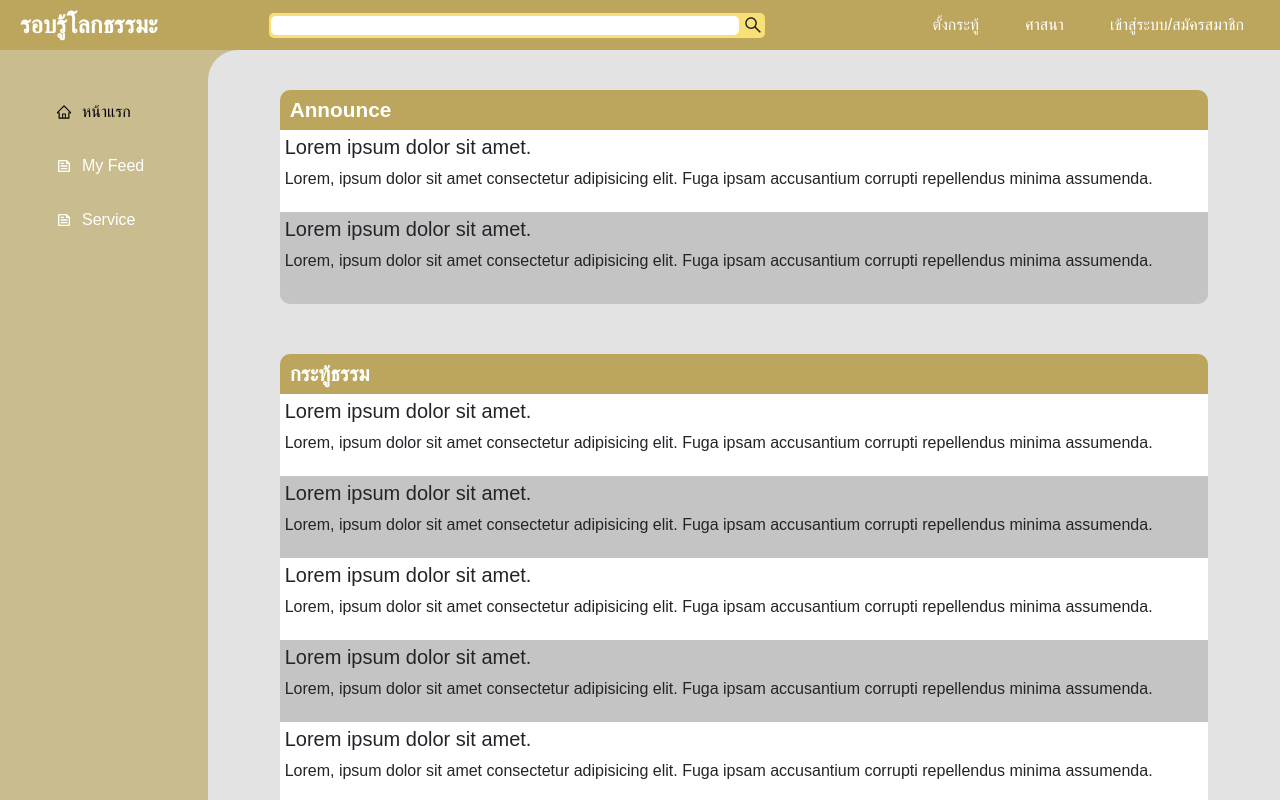
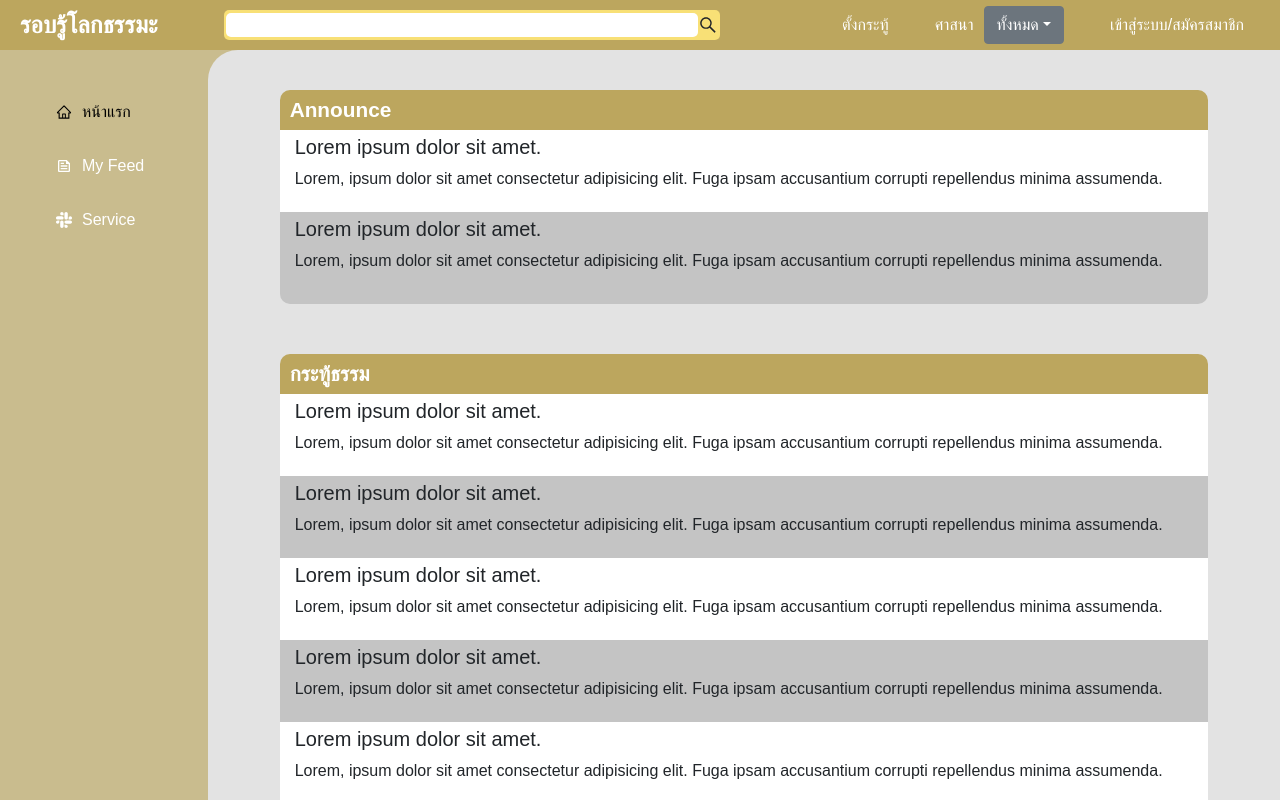
Before and after one commit to Software-Studio-Group-Work/Assignment-Frontend, a React (Create React App) app: page / in a window 1280 px wide. Shown: the top 800 px of the page. Built offline with nearby package versions, Linux system fonts and the light colour scheme; a web font is replaced by a local one.

Commit message:
update and fix bug

```diff
--- a/src/components/PostItem/PostItem.styles.js
+++ b/src/components/PostItem/PostItem.styles.js
@@ -2,5 +2,6 @@ import styled from "styled-components";
 
 export const PostItemContainer = styled.div`
   background-color: ${(props) => props.bg};
-  padding: 5px;
+  padding: 5px 15px;
+  cursor: pointer;
 `;
--- a/src/index.css
+++ b/src/index.css
@@ -4,6 +4,7 @@ body {
   -webkit-font-smoothing: antialiased;
   -moz-osx-font-smoothing: grayscale;
   background: #E3E3E3;
+  overflow-y: scroll;
 
 }
 
--- a/src/layouts/NavBar/NavBar.jsx
+++ b/src/layouts/NavBar/NavBar.jsx
@@ -1,4 +1,4 @@
-import React from "react";
+import React, { useState } from "react";
 import {
   NavContainer,
   NavLogo,
@@ -6,10 +6,13 @@ import {
   NavList,
   NavLink,
   NavSearch,
+  NavDropdown,
 } from "./NavBar.styles";
 import { AiOutlineSearch } from "react-icons/ai";
+import { Dropdown } from "react-bootstrap";
 
 function NavBar() {
+  const [religion, setReligion] = useState("ทั้งหมด");
   return (
     <NavContainer>
       <NavLogo to="/">รอบรู้โลกธรรมะ</NavLogo>
@@ -21,7 +24,20 @@ function NavBar() {
         <NavList>
           <NavLink to="/post">ตั้งกระทู้</NavLink>
         </NavList>
-        <NavList>ศาสนา</NavList>
+        <NavList>
+          ศาสนา
+          <NavDropdown variant="secondary" id="dropdown" title={religion}>
+            <Dropdown.Item onClick={() => setReligion("พุทธ")}>
+              พุทธ
+            </Dropdown.Item>
+            <Dropdown.Item onClick={() => setReligion("อิสลาม")}>
+              อิสลาม
+            </Dropdown.Item>
+            <Dropdown.Item onClick={() => setReligion("คริสต์")}>
+              คริสต์
+            </Dropdown.Item>
+          </NavDropdown>
+        </NavList>
         <NavList>
           <NavLink to="/login">เข้าสู่ระบบ/สมัครสมาชิก</NavLink>
         </NavList>
--- a/src/layouts/NavBar/NavBar.styles.js
+++ b/src/layouts/NavBar/NavBar.styles.js
@@ -1,5 +1,7 @@
 import styled from "styled-components";
 import { NavLink as Link } from "react-router-dom";
+import { DropdownButton } from "react-bootstrap";
+
 export const NavContainer = styled.nav`
   background-color: #bca65e;
   height: 50px;
@@ -22,13 +24,13 @@ export const NavSearch = styled.div`
   display: flex;
   align-items: center;
   width: 40%;
-  height: 25px;
+  height: 30px;
   background-color: #f8e076;
   border-radius: 5px;
   padding: 3px 2px;
   justify-content: space-between;
   input {
-    width: 95%;
+    width: 97%;
     height: 100%;
     outline: none;
     border: none;
@@ -71,3 +73,8 @@ export const NavLink = styled(Link)`
     color: #000;
   }
 `;
+
+export const NavDropdown = styled(DropdownButton)`
+  color: #fff;
+  margin-left: 10px;
+`;
--- a/src/layouts/SideBar/SideBar.jsx
+++ b/src/layouts/SideBar/SideBar.jsx
@@ -7,7 +7,7 @@ import {
 } from "./SideBar.styles";
 import { AiOutlineHome } from "react-icons/ai";
 import { MdOutlineFeed } from "react-icons/md";
-import { GrServices } from "react-icons/gr";
+import { BsSlack } from "react-icons/bs";
 
 function SideBar() {
   return (
@@ -27,7 +27,7 @@ function SideBar() {
         </SideList>
         <SideList>
           <SideLink to="/service">
-            <MdOutlineFeed />
+            <BsSlack />
             <span>Service</span>
           </SideLink>
         </SideList>
```
